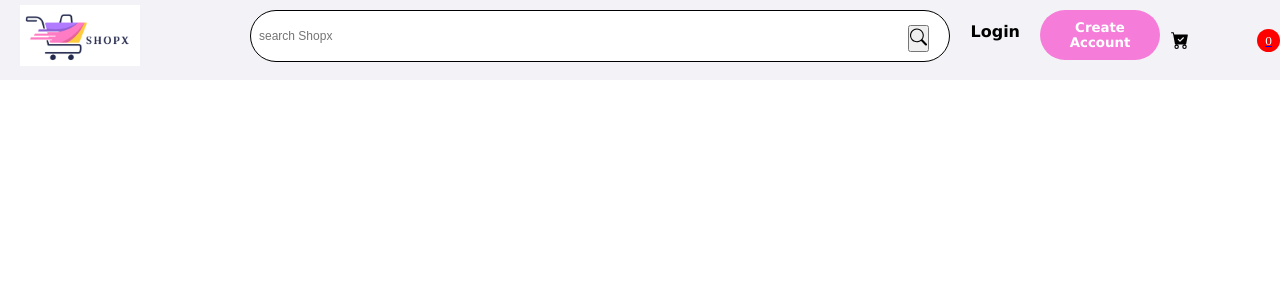
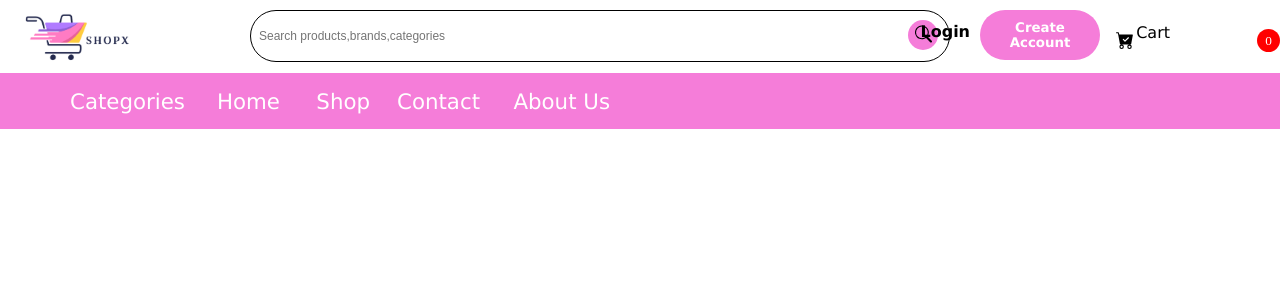
Before and after one commit to Joshuajee/django-shopX, a Django app: page / in a window 1280 px wide. Shown: the top 300 px of the page. Run offline with Django 5.2, Linux system fonts and the light colour scheme; some libraries are stand-ins or nearby versions.

Commit message:
More changes

```diff
--- a/shops/static/css/style.css
+++ b/shops/static/css/style.css
@@ -3,8 +3,7 @@
     margin: 0;
 }
 
-nav{
-    background-color:  #f3f3f7;
+nav{background-color: white;
     display: flex;
     justify-content: space-between;
     align-items: center;
@@ -12,28 +11,25 @@ nav{
     top: 0px;
     left:0px;
     right: 0px;
-    height: 10%;
-}
+    height: 10%;}
 /*box-shadow: 3px 3px 5px rgba(0,00,0.1);*/
-
-
 .logo {position: fixed;
        top: 5px ;
        left: 20px ;}
 
-.login{padding: 10px;
+.logins{padding: 10px;
     position: fixed;
     top: 12px;
-    right: 250px;
+    right: 300px;
     font-family: 'Lucida Sans', 'Lucida Sans Regular', 'Lucida Grande', 'Lucida Sans Unicode', Geneva, Verdana, sans-serif;
     font-weight: bold;
     font-size: 12pt;
     color: black;
     text-decoration: none;}
 
-.login:hover{text-decoration: underline rgb(245, 125, 217);}
+.logins:hover{text-decoration: underline rgb(245, 125, 217);}
 
-.create{background-color: rgb(245, 125, 217);
+.creates{background-color: rgb(245, 125, 217);
     font-family: 'Lucida Sans', 'Lucida Sans Regular', 'Lucida Grande', 'Lucida Sans Unicode', Geneva, Verdana, sans-serif;
     font-size: 10pt;
     font-weight: bold;
@@ -45,10 +41,10 @@ nav{
     width: 120px;
     cursor: pointer;
     position: fixed;
-    right: 120px;
+    right: 180px;
     top:10px;}
 
-.create:hover{outline: none !important;
+.creates:hover{outline: none !important;
               background-color: white;
               color:rgb(245, 125, 217) ;}
 
@@ -60,8 +56,7 @@ nav{
   padding: 10px 8px;
   font-size: 12px;
   height: 30px;
-  border: 1px solid;
-    }
+  border: 1px solid;}
 
   .search-bar button svg {
         width: 17px;
@@ -69,13 +64,17 @@ nav{
         left: 920px;
         }
 
-        .search-bar button {
+.search-bar button { cursor: pointer;
+                    margin-left: -12px;
+                    border-radius: 15px;
+                    background-color: rgb(245, 125, 217);
+                    border: none;
+                    height: 30px;
+                    width: 30px;
                     cursor: pointer;
-            margin-left: -12px;
                     position: fixed;
-            top:25px;
-            left: 920px;
-        }
+                    top:20px;
+                    left: 920px;}
 
 
         .search-bar{
@@ -88,25 +87,74 @@ nav{
             left: 250px;
             top: 10px;}
 
-        .nav-cart {
+.nav-cart { color: black;
+                    width: 50px;
+                    position: fixed;
+                    right: 130px; }
+
+.nav-cart:hover{color:rgb(245, 125, 217);}
+
+.cart{position: fixed;
+      right: 110px;
+      top: 23px;
+      text-decoration: none;
       color: black;
-            width: 20px;
+      font-family: 'Lucida Sans', 'Lucida Sans Regular', 'Lucida Grande', 'Lucida Sans Unicode', Geneva, Verdana, sans-serif;
+      font-size: 12pt;}
+
+.cart:hover{ color:rgb(245, 125, 217) ;}
+
+.second{background-color: rgb(245, 125, 217);
+       display: flex;
+       justify-content: space-between;
+       align-items: center;
        position: fixed;
-            right: 90px;
+       top: 73px;
+       left:0px;
+       right: 0px;
+       height: 7%;}
 
-        }
+.categories{position: fixed;
+            left: 70px;
+            text-decoration: none;
+            color: white;
+            font-size: 16pt;
+            font-family: 'Lucida Sans', 'Lucida Sans Regular', 'Lucida Grande', 'Lucida Sans Unicode', Geneva, Verdana, sans-serif;}
 
-        .nav-cart:hover{
-            color:#f68b1e;
-        }
+.home{position: fixed;
+      right: 1000px;
+      text-decoration: none !important;
+      color: white;
+      font-size: 16pt;
+      font-family: 'Lucida Sans', 'Lucida Sans Regular', 'Lucida Grande', 'Lucida Sans Unicode', Geneva, Verdana, sans-serif;}
+
+.shop{position: fixed;
+    right: 910px;
+    text-decoration: none !important;
+    color: white;
+    font-size: 16pt;
+    font-family: 'Lucida Sans', 'Lucida Sans Regular', 'Lucida Grande', 'Lucida Sans Unicode', Geneva, Verdana, sans-serif;}
+
+.contact{position: fixed;
+    right: 800px;
+    text-decoration: none !important;
+    color: white;
+    font-size: 16pt;
+    font-family: 'Lucida Sans', 'Lucida Sans Regular', 'Lucida Grande', 'Lucida Sans Unicode', Geneva, Verdana, sans-serif;}
+
+.about{position: fixed;
+    right: 670px;
+    text-decoration: none !important;
+    color: white;
+    font-size: 16pt;
+    font-family: 'Lucida Sans', 'Lucida Sans Regular', 'Lucida Grande', 'Lucida Sans Unicode', Geneva, Verdana, sans-serif;}
 
         .main-body {
             background-image: url(images/male\ student.jpg);
             background-repeat: no-repeat;
             background-position: center;
             background-size: cover;
-            height: 100vh;
-        }
+            height: 100vh;}
 
         .roundup-footer {
             background: rgb(243, 243, 247);
@@ -216,36 +264,26 @@ nav{
                         margin-left: -10px;
                     }
 
-
-                    .search-bar{
-                        width: 100%;
+.search-bar{ width: 100%;
              max-width: 700px;
              display: flex;
              align-items: center;
              border-radius: 60px;
              padding: 10px 20px;
-                        margin-left: -70px;
-                    }
+             margin-left: -70px;}
 
 .nav-cart {
                         color: black;
-                        margin-right: 10px;
-                    }
+                        margin-right: 10px;}
 
-
-
-
-                    nav{
-                        background-color:  #f3f3f7;
+nav{background-color:  #f3f3f7;
                         box-shadow: 3px 3px 5px rgba(0,00,0.1);
                         /* display: flex;
                         justify-content: space-between; */
                         align-items: center;
                         padding-left: 10px;
                         padding-right: 0px;
-                        height: 50px;
-
-                    }
+                        height: 50px;}
                 }
 
 
--- a/shops/templates/base.html
+++ b/shops/templates/base.html
@@ -7,6 +7,7 @@
     <title>{% block title  %}Shopx{% endblock  %}</title>
     <link rel="stylesheet" href="{% static '/css/style.css' %}">
     <link rel="stylesheet" href="https://cdn.jsdelivr.net/npm/bootstrap-icons@1.11.1/font/bootstrap-icons.css">
+    <script src="https://kit.fontawesome.com/yourcode.js" crossorigin="anonymous"></script>
     {% block head %}{% endblock  %}
 </head>
 <body>
@@ -18,7 +19,7 @@
       </a>
         <div>
             <form action="" class="search-bar">
-                <input type="text" placeholder="search Shopx" name="q">
+                <input  type="text" placeholder="Search products,brands,categories" name="q">
                 <button type="submit">
                   <svg xmlns="http://www.w3.org/2000/svg" width="20" height="20" fill="currentColor" class="bi bi-search" viewBox="0 0 16 16">
                     <path d="M11.742 10.344a6.5 6.5 0 1 0-1.397 1.398h-.001q.044.06.098.115l3.85 3.85a1 1 0 0 0 1.415-1.414l-3.85-3.85a1 1 0 0 0-.115-.1zM12 6.5a5.5 5.5 0 1 1-11 0 5.5 5.5 0 0 1 11 0"/>
@@ -28,21 +29,29 @@
         </div>
 
         <div class="Navlinks">
-              <a class="login" href="./auth/index.html">Login</a>
-              <a href="./auth/create-account.html"><button class="create">Create Account</button></a>
+              <a class="logins" href="./auth/index.html">Login</a>
+              <a href="./auth/create-account.html"><button class="creates">Create Account</button></a>
               <a href="./cart.html"><svg class="nav-cart" xmlns="http://www.w3.org/2000/svg" width="18" height="18" fill="currentColor" class="bi bi-cart-check-fill" viewBox="0 0 16 16">
                 <path d="M.5 1a.5.5 0 0 0 0 1h1.11l.401 1.607 1.498 7.985A.5.5 0 0 0 4 12h1a2 2 0 1 0 0 4 2 2 0 0 0 0-4h7a2 2 0 1 0 0 4 2 2 0 0 0 0-4h1a.5.5 0 0 0 .491-.408l1.5-8A.5.5 0 0 0 14.5 3H2.89l-.405-1.621A.5.5 0 0 0 2 1zM6 14a1 1 0 1 1-2 0 1 1 0 0 1 2 0m7 0a1 1 0 1 1-2 0 1 1 0 0 1 2 0m-1.646-7.646-3 3a.5.5 0 0 1-.708 0l-1.5-1.5a.5.5 0 1 1 .708-.708L8 8.293l2.646-2.647a.5.5 0 0 1 .708.708"/>
-              </svg>
+                </svg>
+              <a class="cart" href="./cart.html"> Cart </a>
+              <!--  <i class="fas fa-shopping-cart"></i> -->
               <span id="cart-count"> 0 </span>
             </a>
         </div>
+     </nav>
 
+     <nav class="second">
+     <a class="categories" href="/"> Categories </a>
+     <a class="home" href="/"> Home </a>
+     <a class="contact" href="/"> Contact </a>
+     <a class="about" href="/"> About Us </a>
+     <a class="shop" href="/"> Shop </a>
     </nav>
 
 
+
     <div id="products">
-
-
 
     </div>
 
```
Also changed, not shown: shops/urls.py (line endings or trailing spaces). Lines whose indentation alone changed are shown as unchanged.
